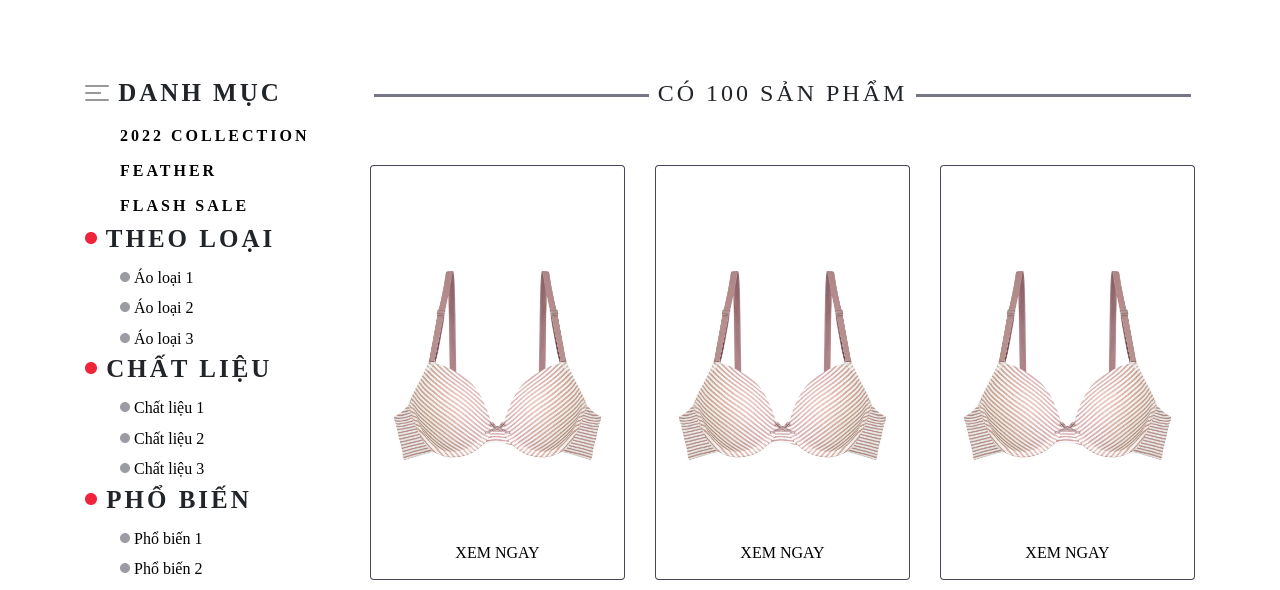
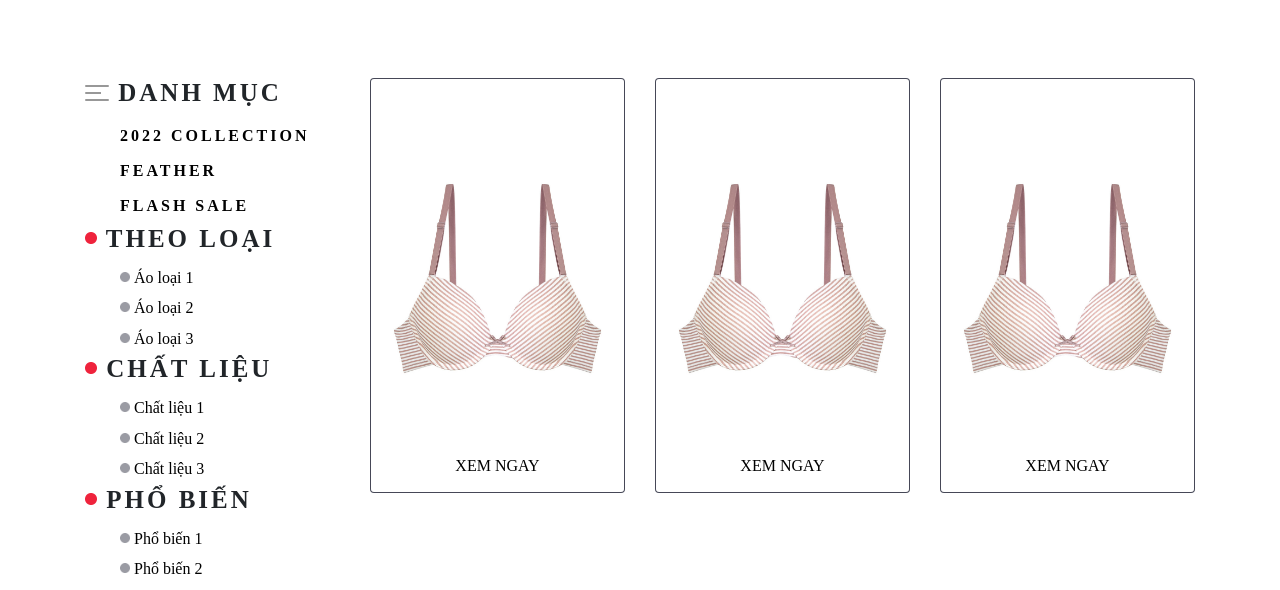
Before and after one commit to dph1209/Web_Ban_Hang, a plain HTML site: page Page/product_list.html in a window 1280 px wide. Shown: the part 147-737 px from the top of the page. Drawn offline with nearby package versions, Linux system fonts and the light colour scheme.

Commit message:
update code

```diff
--- a/CSS/product_list.css
+++ b/CSS/product_list.css
@@ -133,22 +133,13 @@ body {
 }
 
     /* Product */
-#content .info h2{
-    font-weight: 400;
-    font-size: 24px;
-    text-align: center;
+#content .col-lg-9 .row {
+    margin-left: 0;
+    margin-right: 0;
 }
 
-#content .info .img-list-3 {
-    display: inline;
-    width: 275px;
-    height: 3px;
-}
-
-#content .col-lg-9 .row {
-    margin-top: 57px;
-    margin-left: 0;
-    margin-right: 0;
+#content .col-lg-9 .first-row {
+    margin: 0;
 }
 
 #content .row .card {
--- a/Page/product_list.html
+++ b/Page/product_list.html
@@ -141,10 +141,7 @@
                     </div>
                 </div>
                 <div class="col-lg-9">
-                    <div class="info">
-                        <h2><img class="img-list-3" src="/Image/Navbar_Icons/Rectangle 520.png"> Có 100 sản phẩm <img class="img-list-3" src="/Image/Navbar_Icons/Rectangle 520.png"></h2>
-                    </div>
-                    <div class="row">
+                    <div class="first-row row">
                         <div class="card-deck">
                             <div class="card" style="height: 415px; width: 255px;">
                                 <img class="card-img" src="/Image/Product/sọc.jpg" alt="Card image cap">
```
